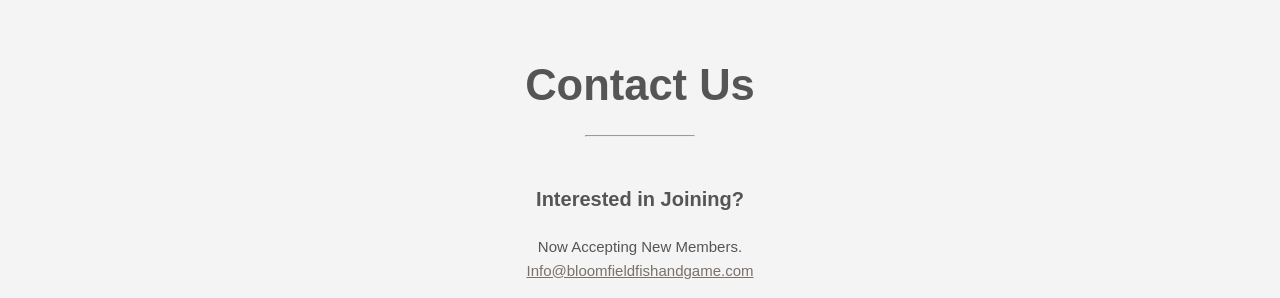
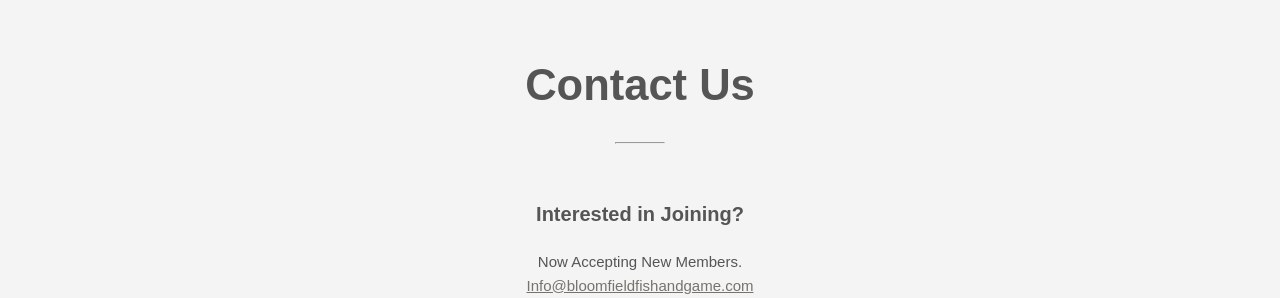
Before and after one commit to cpxx9/bfgc, a website built with webpack: page src/template.html in a window 1280 px wide. Shown: the part 900-1198 px from the top of the page. Built offline with nearby package versions, Linux system fonts and the light colour scheme; files whose address does not match are found by name.

Commit message:
hr styles

```diff
--- a/src/styles/home-page.css
+++ b/src/styles/home-page.css
@@ -76,8 +76,8 @@
   gap: 25px;
 }
 
-.contact-panel-0 hr{
-  margin: 0px 60px;
+.contact-panel-0 hr {
+  align-self: center;
 }
 
 .contact-panel-address {
--- a/src/styles/style.css
+++ b/src/styles/style.css
@@ -128,6 +128,12 @@
   opacity: .9;
 }
 
+hr {
+  margin-left: 0;
+  margin-right: 0;
+  width: 50px;
+}
+
 /* CONNECT FOOTER
 -------------------------------------------------- */
 .connect-footer {
```
Also changed, not shown: src/styles/gallery-page.css (line endings or trailing spaces).
